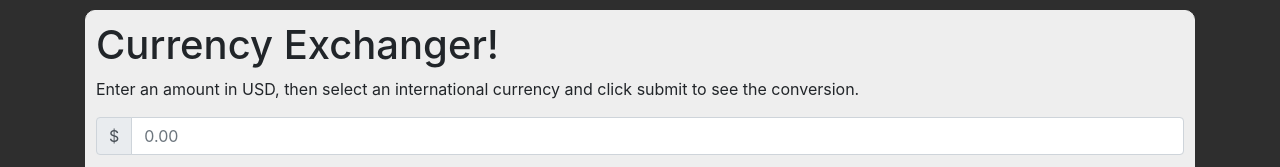
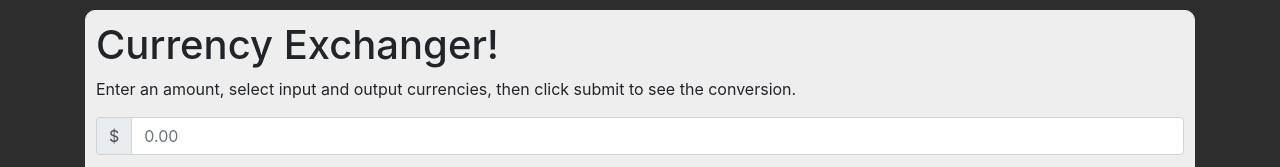
Before and after one commit to chrisdfghjkl/Currency-Exchanger, a website built with webpack: page src/index.html in a window 1280 px wide. Shown: the top 167 px of the page. Built offline with nearby package versions, Linux system fonts and the light colour scheme.

Commit message:
add more discriptive header

```diff
--- a/src/index.html
+++ b/src/index.html
@@ -7,7 +7,7 @@
   <div class="container">
     <div class="input">
       <h1>Currency Exchanger!</h1>
-      <p>Enter an amount in USD, then select an international currency and click submit to see the conversion.</p>
+      <p>Enter an amount, select input and output currencies, then click submit to see the conversion.</p>
       <form class="conversion">
         <div class="input-group mb-3">
           <div class="input-group-prepend">
```
